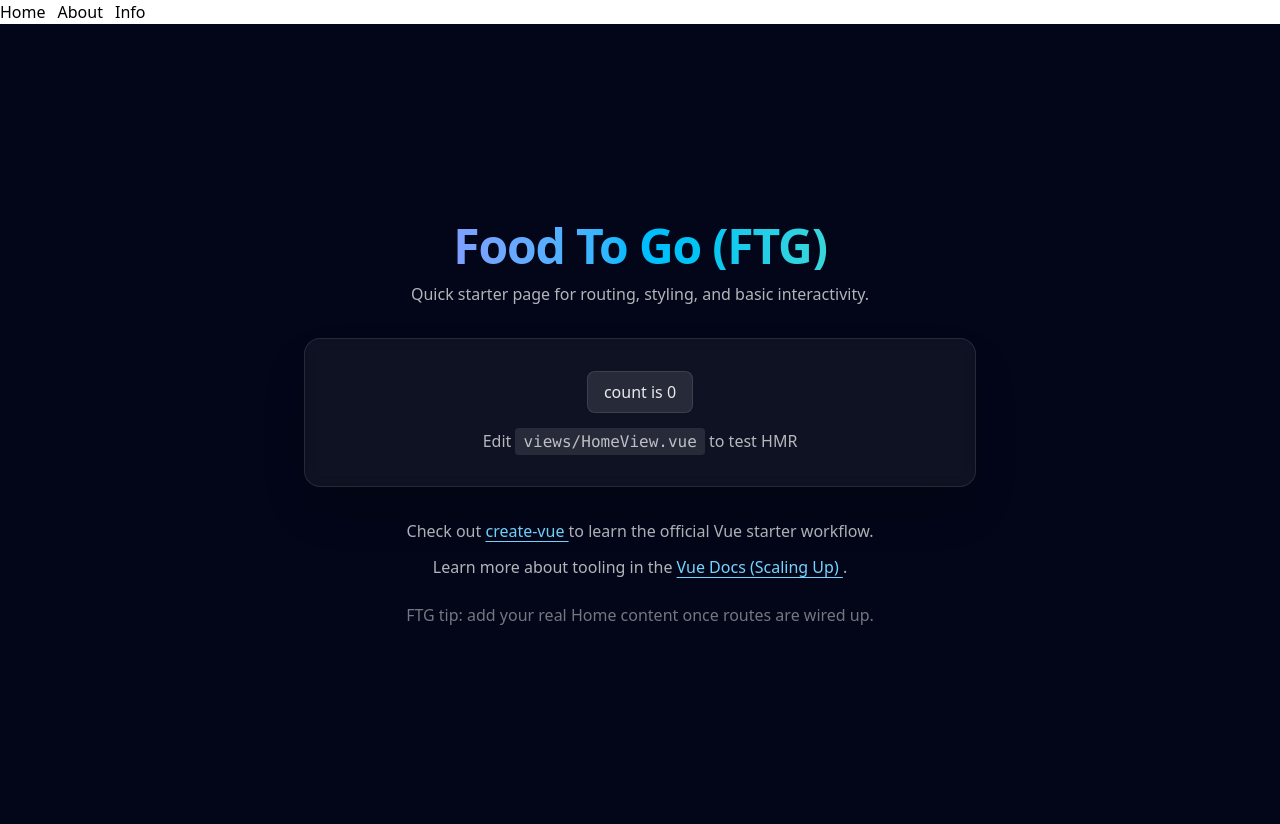
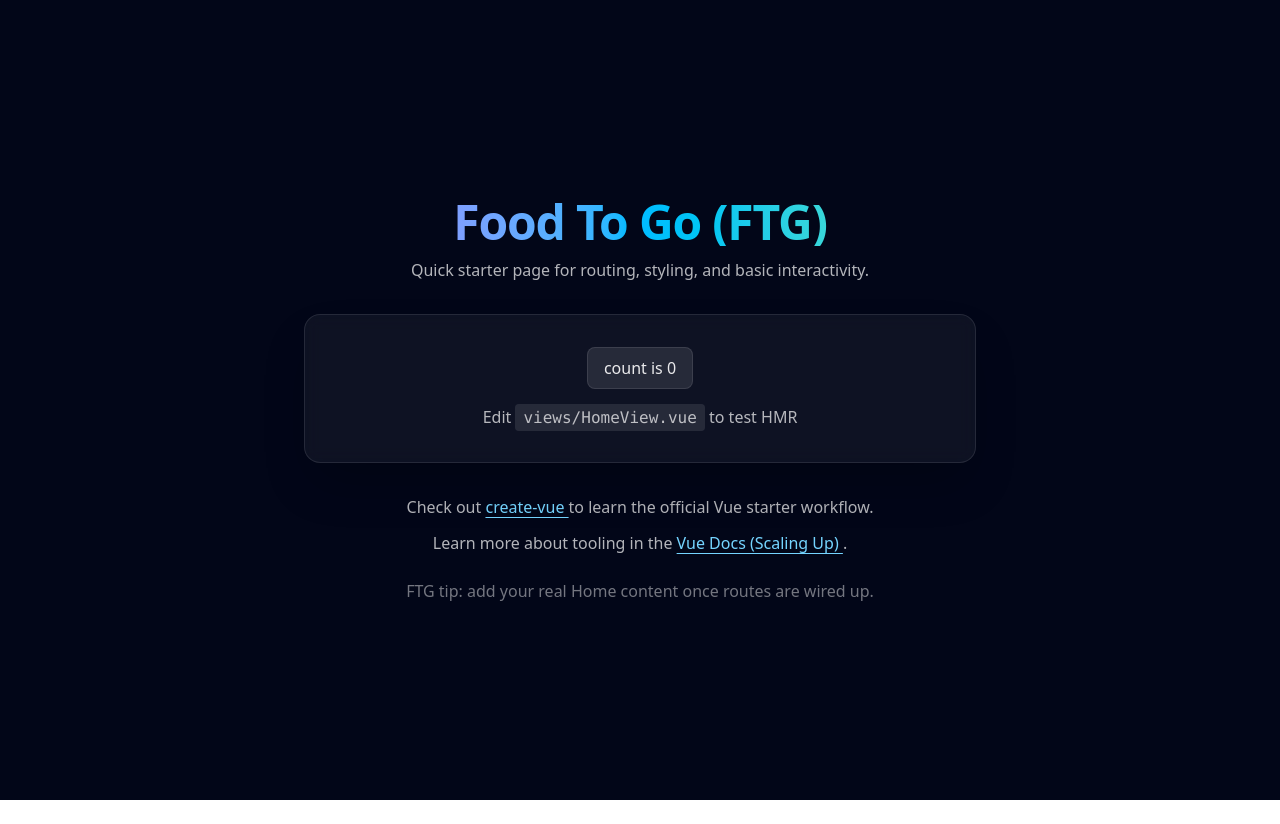
Before and after one commit to TeckZin/food_to_go_project, a Vue app: page / in a window 1280 px wide. After the commit the page ends 800 px from the top, so only its background shows below. Built offline with nearby package versions, Linux system fonts and the light colour scheme.

Commit message:
more updated

```diff
--- a/src/App.vue
+++ b/src/App.vue
@@ -1,9 +1,9 @@
 <template>
-  <header style="display:flex; gap:12px;">
-    <RouterLink to="/">Home</RouterLink>
-    <RouterLink to="/about">About</RouterLink>
-    <RouterLink to="/info">Info</RouterLink>
-  </header>
+  <!-- <header style="display:flex; gap:12px;"> -->
+  <!--   <RouterLink to="/">Home</RouterLink> -->
+  <!--   <RouterLink to="/about">About</RouterLink> -->
+  <!--   <RouterLink to="/info">Info</RouterLink> -->
+  <!-- </header> -->
 
   <RouterView />
 </template>
```
